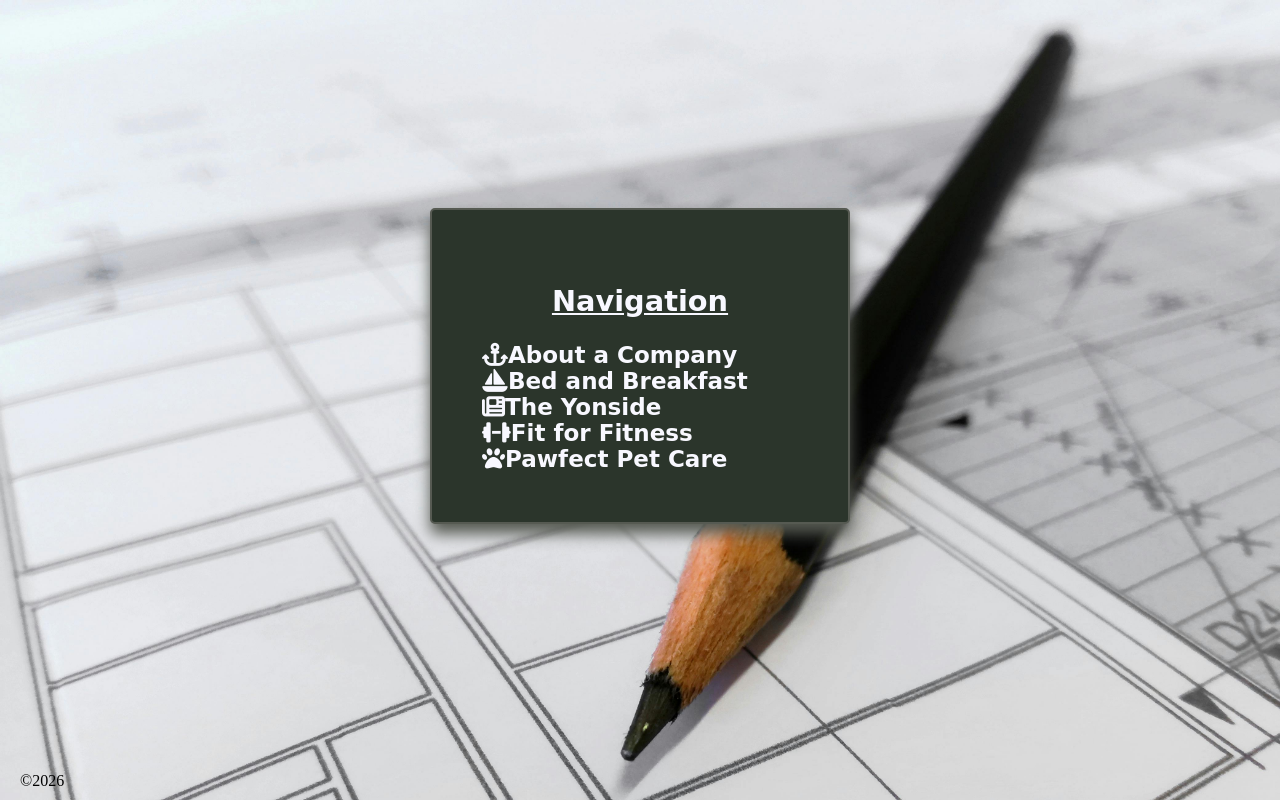
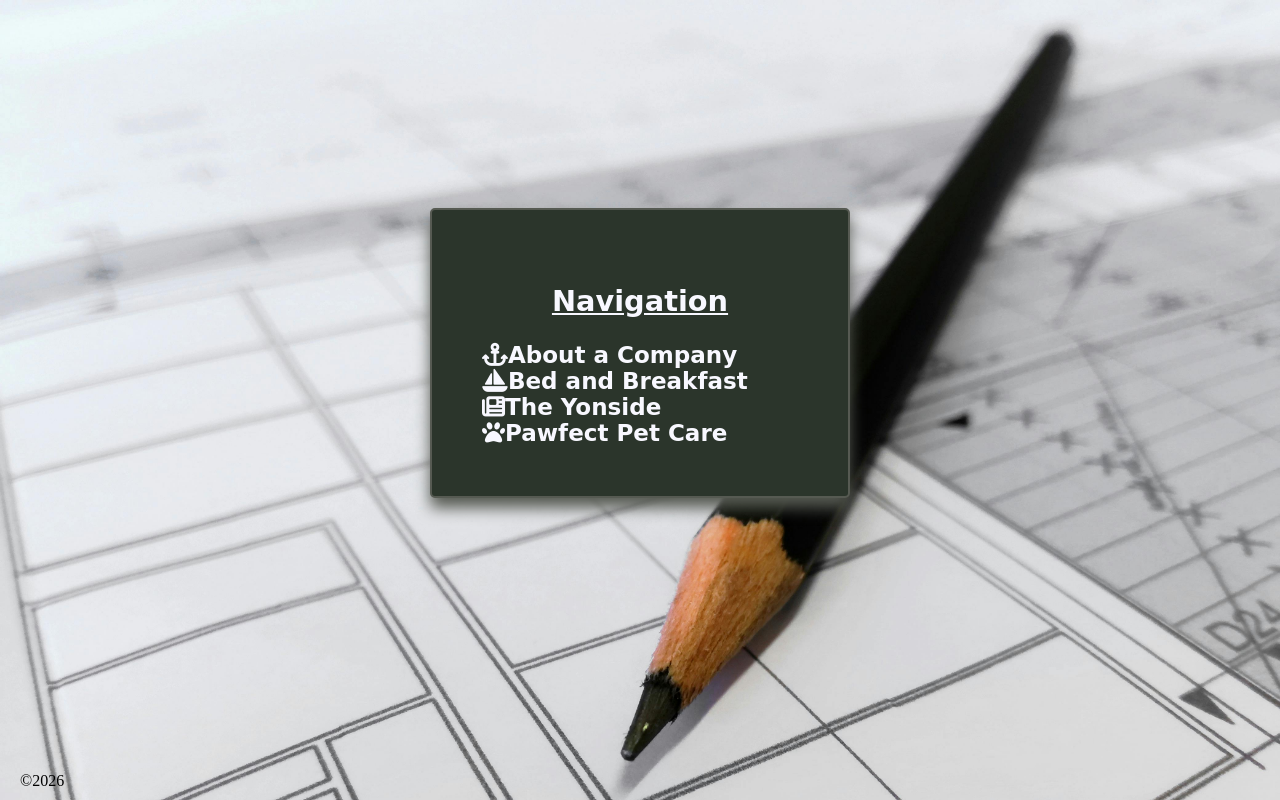
Before and after one commit to perseysnow/perseysnow.github.io, a plain HTML site: page projectsnav/index.html in a window 1280 px wide. Drawn offline with Linux system fonts and the light colour scheme; a web font is replaced by a local one.

Commit message:
Attempting to fix a page build error

```diff
--- a/projectsnav/index.html
+++ b/projectsnav/index.html
@@ -17,7 +17,6 @@
     <a href="webprojects\PhillipsAboutACompany\index.html" target="_blank"><i class="fa-solid fa-anchor"></i>About a Company</a><br>
     <a href="webprojects\BedandBreakfast\index.html" target="_blank"><i class="fa-solid fa-sailboat"></i>Bed and Breakfast</a><br>
     <a href="webprojects\The Yonside\index.html" target="_blank"><i class="fa-solid fa-newspaper"></i>The Yonside</a><br>
-    <a href="webprojects\Fit for Fitness\index.html" target="_blank"><i class="fa-solid fa-dumbbell"></i>Fit for Fitness</a><br>
     <a href="webprojects\PawfectPetCare\index.html" target="_blank"><i class="fa-solid fa-paw"></i>Pawfect Pet Care</a><br>
     </section>
     <footer>&copy;2026</footer>
```
